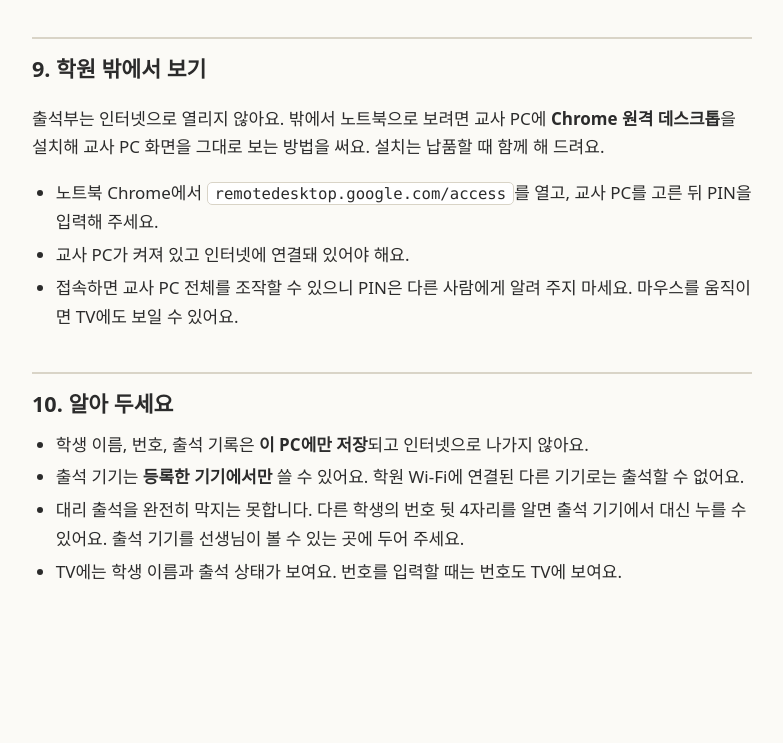
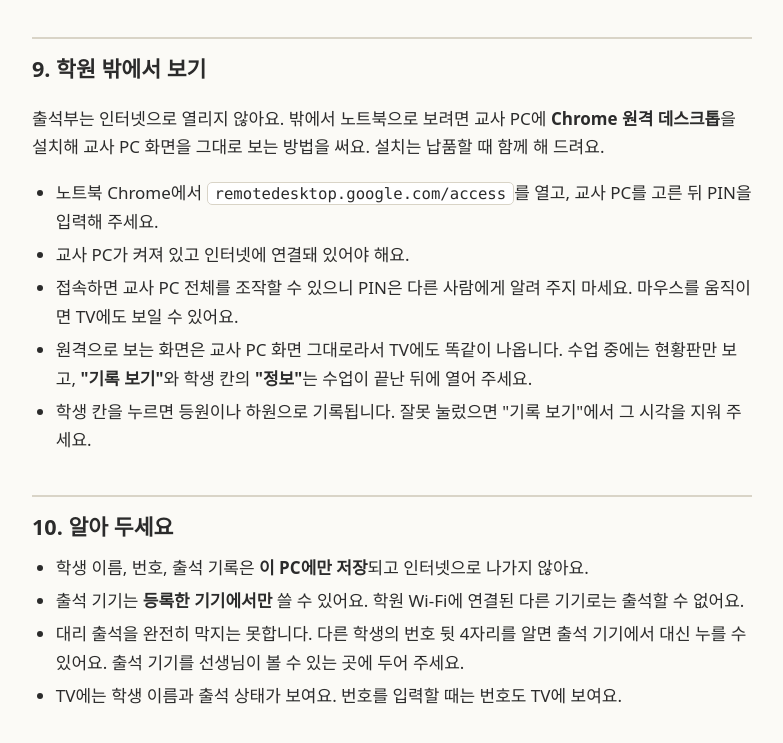
Before and after one commit to Bluecode77732/Attendance-Table, a website: page manual.html in a window 1280 px wide. Shown: the part 5488-6231 px from the top of the page, without its empty margins (248-1031 px from the left). Before the commit the page ends 6151 px from the top, so only its background shows below. Drawn offline with Linux system fonts and the light colour scheme.

Commit message:
원격 보기 점검 결과와 수업 중 현황판만 보기 결정을 기록
원장이 Chrome 원격 데스크톱으로 볼 때를 1920×1080 캡처를 줄여 흉내 냈습니다.
현황판 이름은 가로로 든 폰까지 읽히고, 기록 표는 모든 기기에서 확대해야 읽힙니다.
원격 세션은 TV와 같은 화면이라 원장이 연 창이 교실 TV에 그대로 나옵니다.

- manual.html 9절: 수업 중에는 현황판만 보기, 칸을 누르면 기록된다는 안내
- DEC-13 보완: 커튼 모드와 Resize desktop to fit을 쓰지 않는 이유, 검토한 대안
- ROADMAP: 개발자 시험 순서, A8 보충, 원장 질문 A11~A13
- DECISIONS.ko.md, ROADMAP.ko.md의 해요체·한다체 문장을 합니다체로 맞춤

Co-Authored-By: Claude Opus 5.5 <noreply@anthropic.com>

```diff
--- a/manual.html
+++ b/manual.html
@@ -181,6 +181,8 @@
     <li>노트북 Chrome에서 <code>remotedesktop.google.com/access</code>를 열고, 교사 PC를 고른 뒤 PIN을 입력해 주세요.</li>
     <li>교사 PC가 켜져 있고 인터넷에 연결돼 있어야 해요.</li>
     <li>접속하면 교사 PC 전체를 조작할 수 있으니 PIN은 다른 사람에게 알려 주지 마세요. 마우스를 움직이면 TV에도 보일 수 있어요.</li>
+    <li>원격으로 보는 화면은 교사 PC 화면 그대로라서 TV에도 똑같이 나옵니다. 수업 중에는 현황판만 보고, <strong>"기록 보기"</strong>와 학생 칸의 <strong>"정보"</strong>는 수업이 끝난 뒤에 열어 주세요.</li>
+    <li>학생 칸을 누르면 등원이나 하원으로 기록됩니다. 잘못 눌렀으면 "기록 보기"에서 그 시각을 지워 주세요.</li>
   </ul>
 
   <h2>10. 알아 두세요</h2>
```
